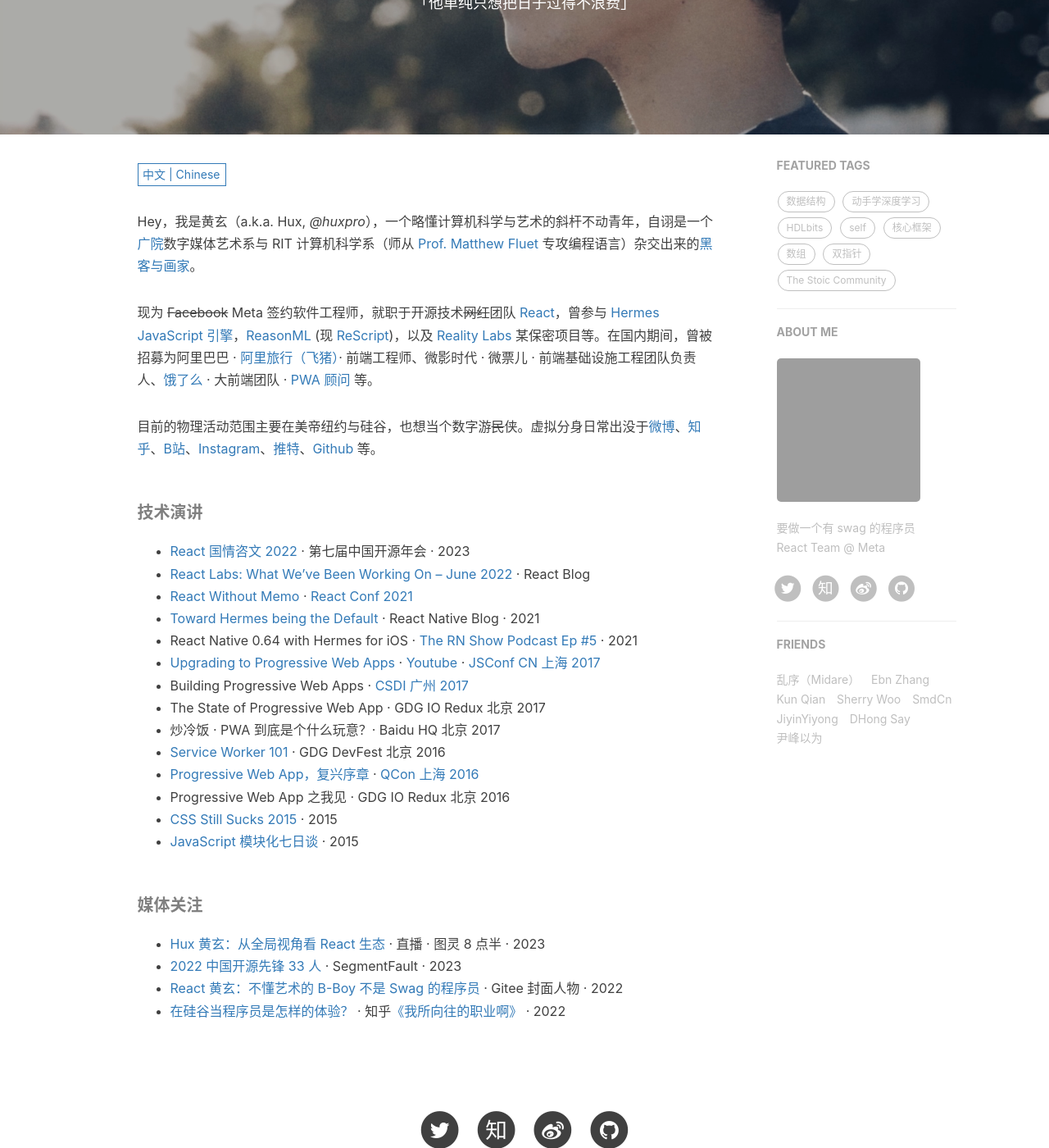
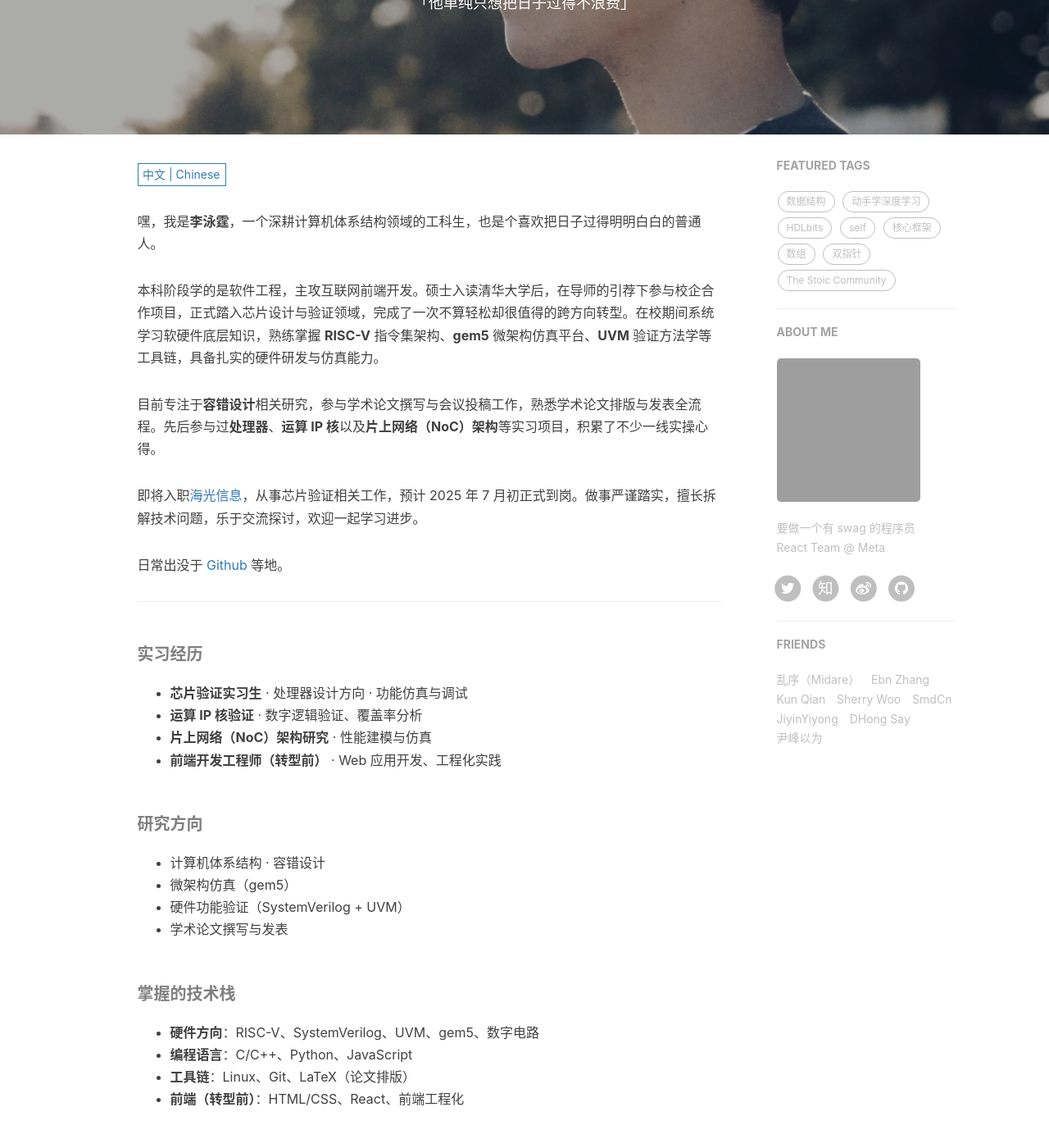
Before and after one commit to yoyo115956/yoyo115956.github.io, a Jekyll site: the page built from about.html, in a window 1280 px wide and 1400 px high, scrolled down 254 px. Shown: the whole window at 82% size. Built offline with Jekyll 4.4.1, drawn with Linux system fonts in a browser that asks for light colours; nearby versions of some CDN libraries; comment, search, counter and statistics services are not loaded; grey boxes are pictures that could not be loaded.

Commit message:
feat: 更新个人简介，添加实习经历与研究方向

```diff
--- a/_includes/about/en.md
+++ b/_includes/about/en.md
@@ -1,38 +1,30 @@
-Hey, I am Huang, Xuan (a.k.a. _@huxpro_). I worked on the [React Team](https://beta.reactjs.org/community/meet-the-team#react-core) at <del>Facebook</del>Meta.
+Hey, I am **Li Yongting**, a graduate student specializing in computer architecture, currently completing my master's degree at Tsinghua University.
 
-I considered myself as a hybrid between a software engineer specifically into the programming languages theories and implementations domain (i.e. compiler, type system, type-based formal verification, virtual machine, runtime systems, garbage collection), and a creative technologiest deeply caring about many humanistic aspects (e.g. visual, sound, interaction) in UI and HCI in general.
+My undergraduate background was in Software Engineering with a focus on front-end web development. During my master's studies at Tsinghua, I transitioned into chip design and verification through faculty-guided industry collaboration projects. I am proficient in the **RISC-V** ISA, **gem5** microarchitecture simulation platform, and **UVM** verification methodology.
 
-I also worked on the [Hermes JavaScript Engine](https://hermesengine.dev/), some other projects under the [Reality Labs (Research)](https://tech.fb.com/ar-vr/), and [ReasonML](https://reasonml.github.io/) (now [ReScript](https://rescript-lang.org/)) efforts at Meta (Facebook).
+My current research focuses on **fault-tolerant design**, including academic paper writing and conference submissions. I have completed internships involving **processor design verification**, **arithmetic IP core verification**, and **on-chip network (NoC) architecture** projects.
 
-In the past, I worked on [Alitrip (Fliggy)](https://www.alitrip.com/) mobile and web apps under the [Alibaba Group](https://en.wikipedia.org/wiki/Alibaba_Group), found and lead front-end infrastructure team at an unicorn startup company [Beijing Weiying (a.k.a. WePiao, now acquired by Maoyan)](https://www.crunchbase.com/organization/beijing-weiying-technology), and helped [Ele.me (now acquired by Alibaba)](https://en.wikipedia.org/wiki/Ele.me) to upgrade their mobile web site into [the first influential PWA (progressive web app) in China](https://medium.com/elemefe/upgrading-ele-me-to-progressive-web-app-2a446832e509).
+I will be joining [Hygon Information Technology](https://www.hygon.cn/) as a chip verification engineer in July 2025. Feel free to connect on [Github](https://github.com/yoyo115956).
 
-I studied BA, Digital Media Art at [Communication University of China](https://en.wikipedia.org/wiki/Communication_University_of_China) and MS, Computer Science (with a focus on programming languages, mainly supervised by [Prof. Matthew Fluet](https://www.cs.rit.edu/~mtf/)) at [Rochester Institute of Technology](https://en.wikipedia.org/wiki/Rochester_Institute_of_Technology).
+---
 
-##### Appearence
+##### Internship Experience
 
-- [React Labs: What We've Been Working On – June 2022][12] · React Blog · 2022
-- [React Without Memo][11] · [React Conf 2021](https://conf.reactjs.org/)
-- [Toward Hermes being the Default][11] · React Native Blog · 2021
-- React Native 0.64 with Hermes for iOS · [The RN Show Podcast Ep #5](https://www.callstack.com/podcast-react-native-show) · 2021
-- [Upgrading to Progressive Web Apps][9] · [JSConf China Shanghai 2017](http://2017.jsconf.cn/)
-- Building Progressive Web Apps · [CSDI Guangzhou 2017](http://www.csdisummit.com/)
-- The State of Progressive Web App · GDG IO Redux Beijing 2017
-- PWA Rehashing · Baidu HQ Beijing 2017
-- [Service Worker 101][5] · GDG DevFest Beijing 2016
-- [Progressive Web Apps][4] · QCon Shanghai 2016
-- Progressive Web App in my POV · GDG IO Redux Beijing 2016
-- [CSS Still Sucks 2015][2] · 2015
-- [JavaScript Modularization Journey][1] · 2015
+- **Chip Verification Intern** · Processor Design · Functional Simulation & Debugging
+- **Arithmetic IP Core Verification** · Digital Logic Verification, Coverage Analysis
+- **On-Chip Network (NoC) Architecture Research** · Performance Modeling & Simulation
+- **Front-End Engineer (pre-transition)** · Web Application Development
 
-[1]: //huangxuan.me/2015/07/09/js-module-7day/
-[2]: //huangxuan.me/2015/12/28/css-sucks-2015/
-[3]: //huangxuan.me/2016/06/05/pwa-in-my-pov/
-[4]: //huangxuan.me/2016/10/20/pwa-qcon2016/
-[5]: //huangxuan.me/2016/11/20/sw-101-gdgdf/
-[6]: https://yanshuo.io/assets/player/?deck=58ac8598b123db0067292f92 "PWA Rehashing"
-[7]: https://yanshuo.io/assets/player/?deck=593ad6fbfe88c2006a0a0d6d "The State of PWA"
-[8]: https://yanshuo.io/assets/player/?deck=594d673d570c357d0698a950 "Building PWA"
-[9]: //huangxuan.me/jsconfcn2017/
-[10]: https://reactnative.dev/blog/2021/10/26/toward-hermes-being-the-default
-[11]: https://youtu.be/lGEMwh32soc
-[12]: https://reactjs.org/blog/2022/06/15/react-labs-what-we-have-been-working-on-june-2022.html
+##### Research Interests
+
+- Computer Architecture · Fault-Tolerant Design
+- Microarchitecture Simulation (gem5)
+- Hardware Functional Verification (SystemVerilog + UVM)
+- Academic Paper Writing & Publication
+
+##### Technical Skills
+
+- **Hardware**: RISC-V, SystemVerilog, UVM, gem5, Digital Circuits
+- **Programming**: C/C++, Python, JavaScript
+- **Toolchain**: Linux, Git, LaTeX
+- **Front-End (pre-transition)**: HTML/CSS, React
--- a/_includes/about/zh.md
+++ b/_includes/about/zh.md
@@ -1,57 +1,32 @@
-Hey，我是黄玄（a.k.a. Hux, _@huxpro_），一个略懂计算机科学与艺术的斜杆不动青年，自诩是一个[广院](https://baike.baidu.com/item/%E4%B8%AD%E5%9B%BD%E4%BC%A0%E5%AA%92%E5%A4%A7%E5%AD%A6)数字媒体艺术系与 RIT 计算机科学系（师从 [Prof. Matthew Fluet](https://www.cs.rit.edu/~mtf/) 专攻编程语言）杂交出来的[黑客与画家](https://book.douban.com/subject/6021440/)。
+嘿，我是**李泳霆**，一个深耕计算机体系结构领域的工科生，也是个喜欢把日子过得明明白白的普通人。
 
-现为 <del>Facebook</del> Meta 签约软件工程师，就职于开源技术<del>网红</del>团队 [React](https://beta.reactjs.org/community/meet-the-team#react-core)，曾参与 [Hermes JavaScript 引擎](https://hermesengine.dev/)，[ReasonML](https://reasonml.github.io/) (现 [ReScript](https://rescript-lang.org/))，以及 [Reality Labs](https://tech.fb.com/ar-vr/) 某保密项目等。在国内期间，曾被招募为阿里巴巴 · [阿里旅行（飞猪）](http://alitrip.com)· 前端工程师、微影时代 · 微票儿 · 前端基础设施工程团队负责人、[饿了么](https://ele.me/) · 大前端团队 · [PWA 顾问](https://medium.com/elemefe/upgrading-ele-me-to-progressive-web-app-2a446832e509) 等。
+本科阶段学的是软件工程，主攻互联网前端开发。硕士入读清华大学后，在导师的引荐下参与校企合作项目，正式踏入芯片设计与验证领域，完成了一次不算轻松却很值得的跨方向转型。在校期间系统学习软硬件底层知识，熟练掌握 **RISC-V** 指令集架构、**gem5** 微架构仿真平台、**UVM** 验证方法学等工具链，具备扎实的硬件研发与仿真能力。
 
+目前专注于**容错设计**相关研究，参与学术论文撰写与会议投稿工作，熟悉学术论文排版与发表全流程。先后参与过**处理器**、**运算 IP 核**以及**片上网络（NoC）架构**等实习项目，积累了不少一线实操心得。
 
-目前的物理活动范围主要在美帝纽约与硅谷，也想当个数字游<del>民</del>侠。虚拟分身日常出没于[微博](https://weibo.com/huxpro)、[知乎](https://www.zhihu.com/people/huxpro/pins/posts)、[B站](https://space.bilibili.com/43271611)、[Instagram](https://www.instagram.com/huxpro/)、[推特](https://twitter.com/Huxpro/)、[Github](https://github.com/huxpro) 等。
+即将入职[海光信息](https://www.hygon.cn/)，从事芯片验证相关工作，预计 2025 年 7 月初正式到岗。做事严谨踏实，擅长拆解技术问题，乐于交流探讨，欢迎一起学习进步。
 
+日常出没于 [Github](https://github.com/yoyo115956) 等地。
 
-##### 技术演讲
+---
 
-- [React 国情咨文 2022][13] · 第七届中国开源年会 · 2023
-- [React Labs: What We've Been Working On – June 2022][12] · React Blog
-- [React Without Memo][11] · [React Conf 2021](https://conf.reactjs.org/)
-- [Toward Hermes being the Default][11] · React Native Blog · 2021
-- React Native 0.64 with Hermes for iOS · [The RN Show Podcast Ep #5](https://www.callstack.com/podcast-react-native-show) · 2021
-- [Upgrading to Progressive Web Apps][9] · [Youtube](https://www.youtube.com/watch?v=RWzMF-1fjJ8&t=1s) · [JSConf CN 上海 2017](http://2017.jsconf.cn/)
-- Building Progressive Web Apps · [CSDI 广州 2017](http://www.csdisummit.com/)
-- The State of Progressive Web App · GDG IO Redux 北京 2017
-- 炒冷饭 · PWA 到底是个什么玩意？· Baidu HQ 北京 2017
-- [Service Worker 101][5] · GDG DevFest 北京 2016
-- [Progressive Web App，复兴序章][4] · [QCon 上海 2016](http://2016.qconshanghai.com/presentation/3111)
-- Progressive Web App 之我见 · GDG IO Redux 北京 2016
-- [CSS Still Sucks 2015][2] · 2015
-- [JavaScript 模块化七日谈][1] · 2015
+##### 实习经历
 
+- **芯片验证实习生** · 处理器设计方向 · 功能仿真与调试
+- **运算 IP 核验证** · 数字逻辑验证、覆盖率分析
+- **片上网络（NoC）架构研究** · 性能建模与仿真
+- **前端开发工程师（转型前）** · Web 应用开发、工程化实践
 
-##### 媒体关注
+##### 研究方向
 
-- [Hux 黄玄：从全局视角看 React 生态][14] · 直播 · 图灵 8 点半 · 2023
-- [2022 中国开源先锋 33 人][18] · SegmentFault · 2023
-- [React 黄玄：不懂艺术的 B-Boy 不是 Swag 的程序员][16] · Gitee 封面人物 · 2022
-- [在硅谷当程序员是怎样的体验？][17] · 知乎[《我所向往的职业啊》](https://movie.douban.com/subject/36015036/) · 2022
+- 计算机体系结构 · 容错设计
+- 微架构仿真（gem5）
+- 硬件功能验证（SystemVerilog + UVM）
+- 学术论文撰写与发表
 
-<!--
-- [掘金 AMA：我是前端娱乐圈的老人 & Facebook 实习生 -- 黄玄][19] · 2018
--->
+##### 掌握的技术栈
 
-
-[1]: //huangxuan.me/2015/07/09/js-module-7day/
-[2]: //huangxuan.me/2015/12/28/css-sucks-2015/
-[3]: //huangxuan.me/2016/06/05/pwa-in-my-pov/
-[4]: //huangxuan.me/2016/10/20/pwa-qcon2016/
-[5]: //huangxuan.me/2016/11/20/sw-101-gdgdf/
-[6]: https://yanshuo.io/assets/player/?deck=58ac8598b123db0067292f92 "PWA Rehashing"
-[7]: https://yanshuo.io/assets/player/?deck=593ad6fbfe88c2006a0a0d6d "The State of PWA"
-[8]: https://yanshuo.io/assets/player/?deck=594d673d570c357d0698a950 "Building PWA"
-[9]: //huangxuan.me/jsconfcn2017/
-[10]: https://reactnative.dev/blog/2021/10/26/toward-hermes-being-the-default
-[11]: https://youtu.be/lGEMwh32soc
-[12]: https://reactjs.org/blog/2022/06/15/react-labs-what-we-have-been-working-on-june-2022.html
-[13]: https://www.bilibili.com/video/BV1LY411Q7hC/?spm_id_from=333.999.0.0
-[14]: https://appycyfaqcq1951.pc.xiaoe-tech.com/p/t_pc/course_pc_detail/video/v_64477dbfe4b0cf39e6c11d2a
-[15]: https://segmentfault.com/a/1190000043208486
-[16]: https://gitee.com/gitee-stars/30
-[17]: https://www.zhihu.com/zvideo/1542577108190068737?page=ogv
-[18]: https://segmentfault.com/a/1190000043208486
-[19]: https://juejin.cn/post/6844903750155419655
+- **硬件方向**：RISC-V、SystemVerilog、UVM、gem5、数字电路
+- **编程语言**：C/C++、Python、JavaScript
+- **工具链**：Linux、Git、LaTeX（论文排版）
+- **前端（转型前）**：HTML/CSS、React、前端工程化
```
Also changed, not shown: README.md.
